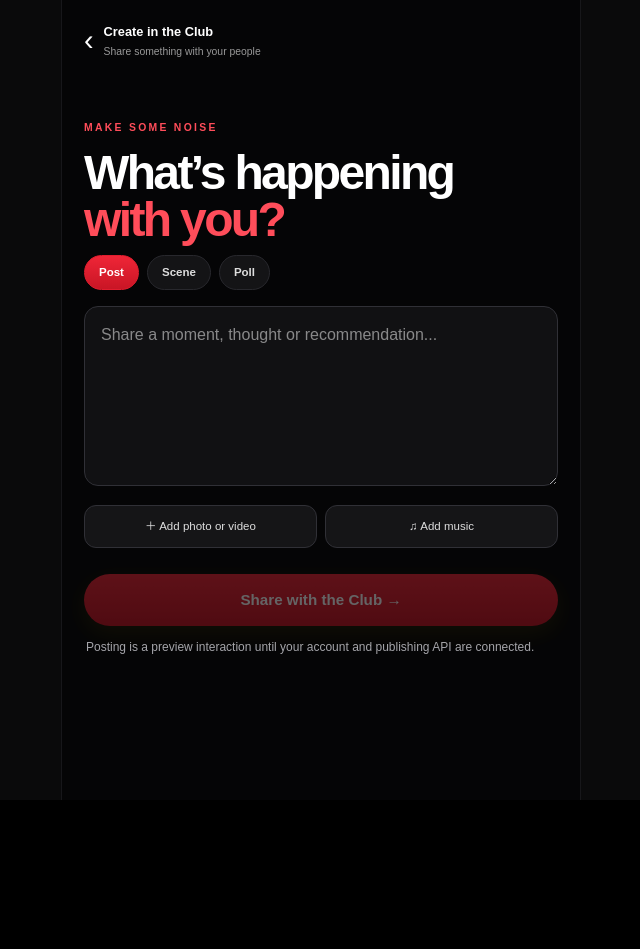
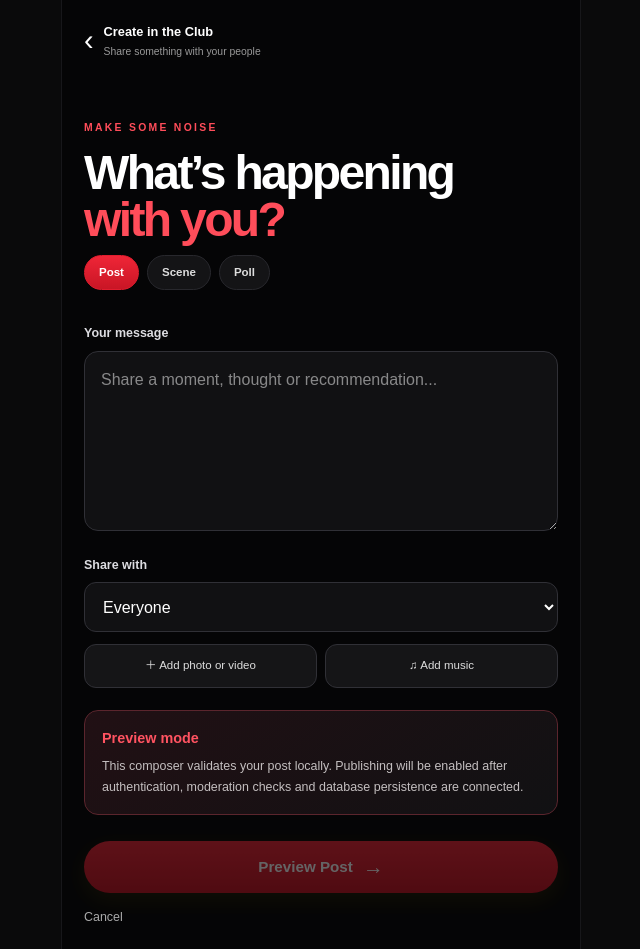
Before and after one commit to mrceogodwin/Nochalant, a Next.js app: page /club/create in a window 1280 px wide. Shown: the whole page, without its empty margins (319-959 px from the left). Before the commit the page ends 800 px from the top, so only its background shows below. Built offline with nearby package versions, Linux system fonts and the light colour scheme.

Commit message:
Upgrade post composer with poll builder and audience controls

```diff
--- a/src/app/club/create/page.tsx
+++ b/src/app/club/create/page.tsx
@@ -1,4 +1,21 @@
 "use client";
 import Link from "next/link";
 import {useState} from "react";
-export default function CreatePost(){const [text,setText]=useState("");const [kind,setKind]=useState("Post");return <main className="onboard-shell"><header className="chat-header"><Link href="/club">‹</Link><div><strong>Create in the Club</strong><small>Share something with your people</small></div></header><div className="onboard-content"><p className="onboard-kicker">MAKE SOME NOISE</p><h1>What’s happening<br/><em>with you?</em></h1><div className="feed-tabs">{["Post","Scene","Poll"].map(x=><button className={kind===x?"selected":""} onClick={()=>setKind(x)} key={x}>{x}</button>)}</div><textarea className="create-textarea" value={text} onChange={e=>setText(e.target.value)} placeholder="Share a moment, thought or recommendation..." maxLength={1000}/><div className="create-attach"><button>＋ Add photo or video</button><button>♫ Add music</button></div><button className="yellow-cta" disabled={!text.trim()} onClick={()=>location.assign("/club")}>Share with the Club →</button><p className="selection-hint">Posting is a preview interaction until your account and publishing API are connected.</p></div></main>}
+export default function CreatePost(){
+ const [text,setText]=useState("");const [kind,setKind]=useState("Post");const [options,setOptions]=useState(["",""]);const [scene,setScene]=useState("Everyone");const [submitted,setSubmitted]=useState(false);
+ const valid=kind!=="Poll"?text.trim().length>0:text.trim().length>0&&options.filter(x=>x.trim()).length>=2;
+ return <main className="onboard-shell"><header className="chat-header"><Link href="/club">‹</Link><div><strong>Create in the Club</strong><small>Share something with your people</small></div></header><div className="onboard-content">
+ <p className="onboard-kicker">MAKE SOME NOISE</p><h1>What’s happening<br/><em>with you?</em></h1>
+ <div className="feed-tabs">{["Post","Scene","Poll"].map(x=><button className={kind===x?"selected":""} onClick={()=>setKind(x)} key={x}>{x}</button>)}</div>
+ <label className="field-label" htmlFor="post-body">{kind==="Poll"?"Ask your question":"Your message"}</label>
+ <textarea id="post-body" className="create-textarea" value={text} onChange={e=>setText(e.target.value)} placeholder={kind==="Poll"?"What do you want the Club to decide?":"Share a moment, thought or recommendation..."} maxLength={1000}/>
+ {kind==="Poll"&&<div className="poll-builder"><span className="field-label">Poll options</span>{options.map((v,i)=><input className="club-input" key={i} value={v} onChange={e=>setOptions(current=>current.map((x,j)=>j===i?e.target.value:x))} placeholder={"Option "+(i+1)} maxLength={80}/>)}{options.length<4&&<button className="add-option" onClick={()=>setOptions(current=>[...current,""])}>＋ Add option</button>}</div>}
+ <label className="field-label" htmlFor="post-audience">Share with</label><select id="post-audience" className="club-input" value={scene} onChange={e=>setScene(e.target.value)}><option>Everyone</option><option>Following</option><option>My Scenes</option></select>
+ <div className="create-attach"><button type="button" onClick={()=>setSubmitted(true)}>＋ Add photo or video</button><button type="button" onClick={()=>setSubmitted(true)}>♫ Add music</button></div>
+ {submitted&&<div className="owner-notice"><strong>Media uploads are not connected</strong><p>Photo, video and music attachment support will be enabled with secure storage integration.</p></div>}
+ <div className="owner-notice"><strong>Preview mode</strong><p>This composer validates your post locally. Publishing will be enabled after authentication, moderation checks and database persistence are connected.</p></div>
+ <button className="yellow-cta" disabled={!valid} onClick={()=>setSubmitted(true)}>Preview {kind} <span>→</span></button>
+ {submitted&&<p className="selection-hint">Your {kind.toLowerCase()} is ready for preview, but has not been published or saved.</p>}
+ <Link href="/club" className="text-back">Cancel</Link>
+ </div></main>;
+}
```
